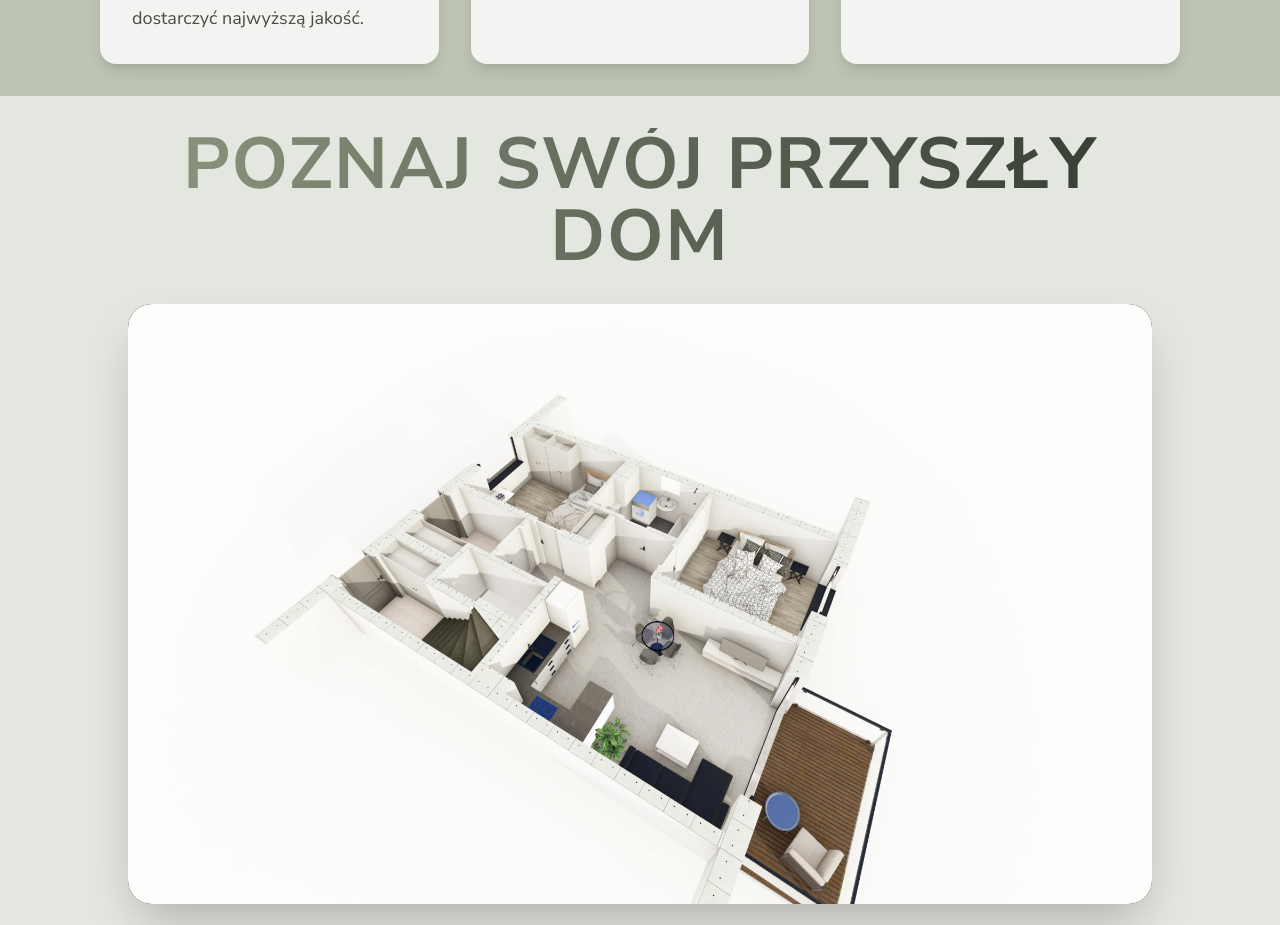
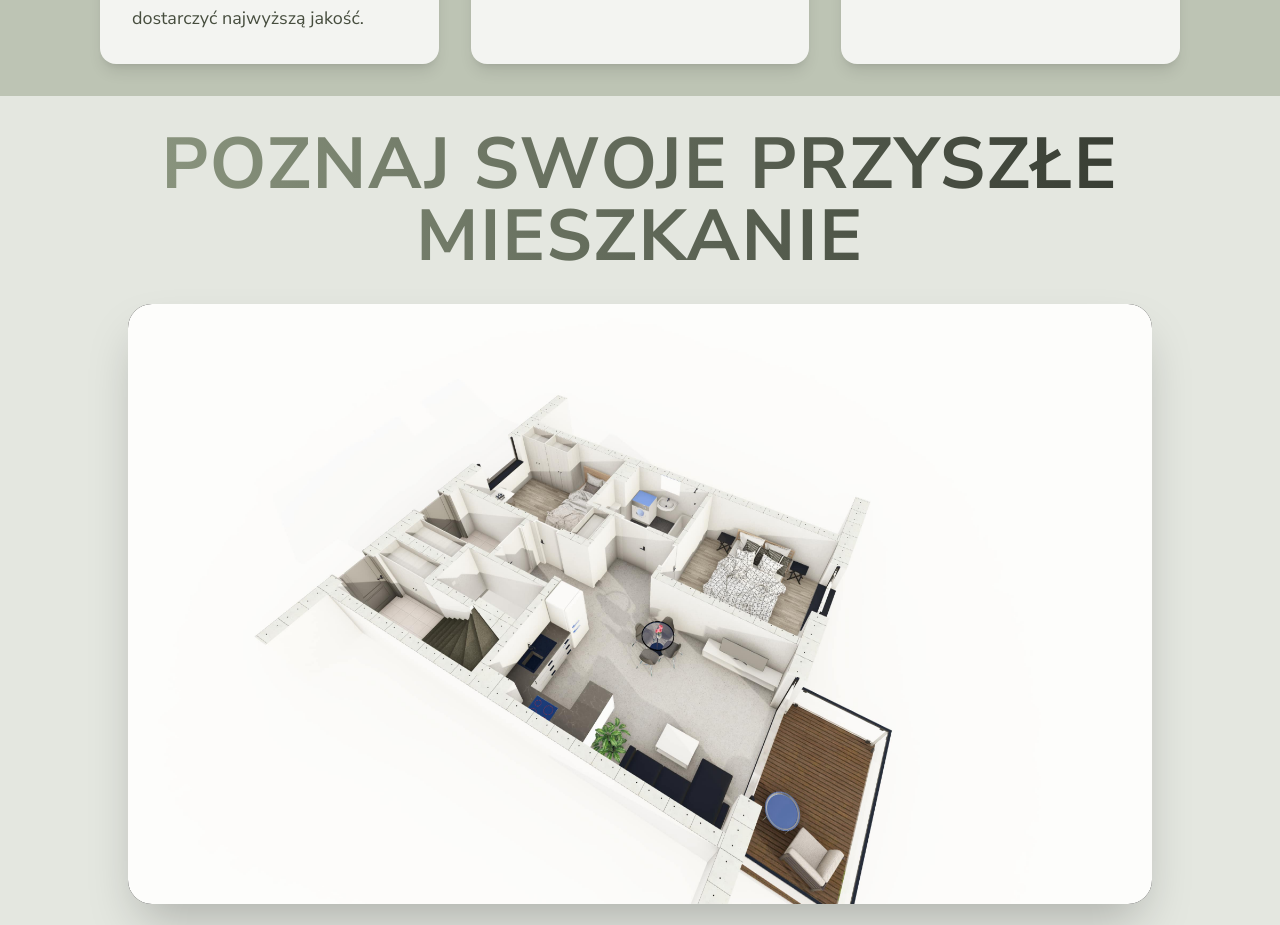
Before and after one commit to ruffaaw/pulaskiego-website, a Next.js app: page / in a window 1280 px wide. Shown: the part 7100-8025 px from the top of the page. Built offline with nearby package versions, Linux system fonts and the light colour scheme.

Commit message:
fix: changed header

```diff
--- a/components/House360View.tsx
+++ b/components/House360View.tsx
@@ -52,7 +52,7 @@ const House360View = () => {
         className="text-4xl sm:text-5xl md:text-6xl lg:text-7xl font-bold uppercase tracking-wide bg-gradient-to-r to-green-spring-900 from-green-spring-400 bg-clip-text text-transparent text-center"
         data-aos="fade-down"
       >
-        Poznaj swój przyszły dom
+        Poznaj swoje przyszłe mieszkanie
       </motion.p>
 
       <motion.div
```
